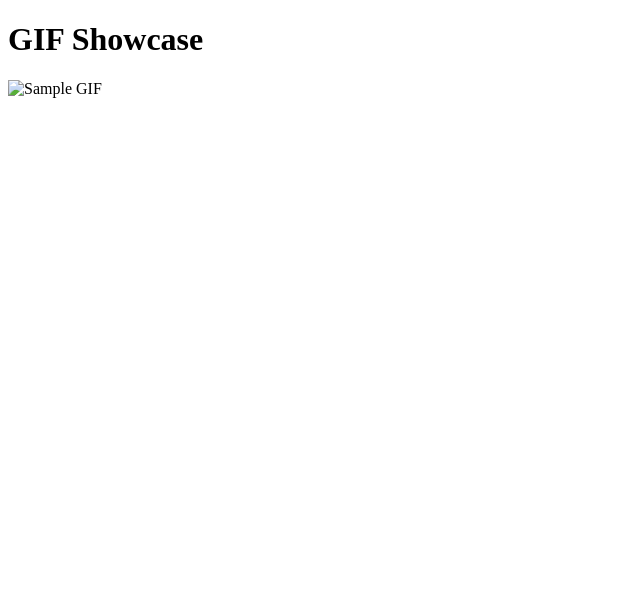
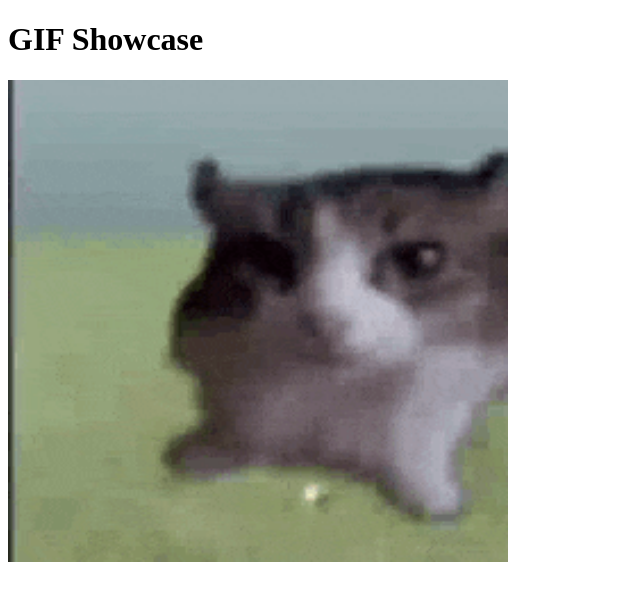
Before and after one commit to GitMan0309/GitMan0309.github.io, a plain HTML site: page index.html in a window 1280 px wide. Shown: the whole page, without its empty margins (0-640 px from the left). Drawn offline with Linux system fonts and the light colour scheme.

Commit message:
Test gif

```diff
--- a/index.html
+++ b/index.html
@@ -7,6 +7,6 @@
 </head>
 <body>
     <h1>GIF Showcase</h1>
-    <img src="my-exploding-car-explode.gif" alt="Sample GIF" style="width:100%; max-width:500px;">
+    <img src="exploding-car-explode.gif" alt="Sample GIF" style="width:100%; max-width:500px;">
 </body>
 </html>
```
